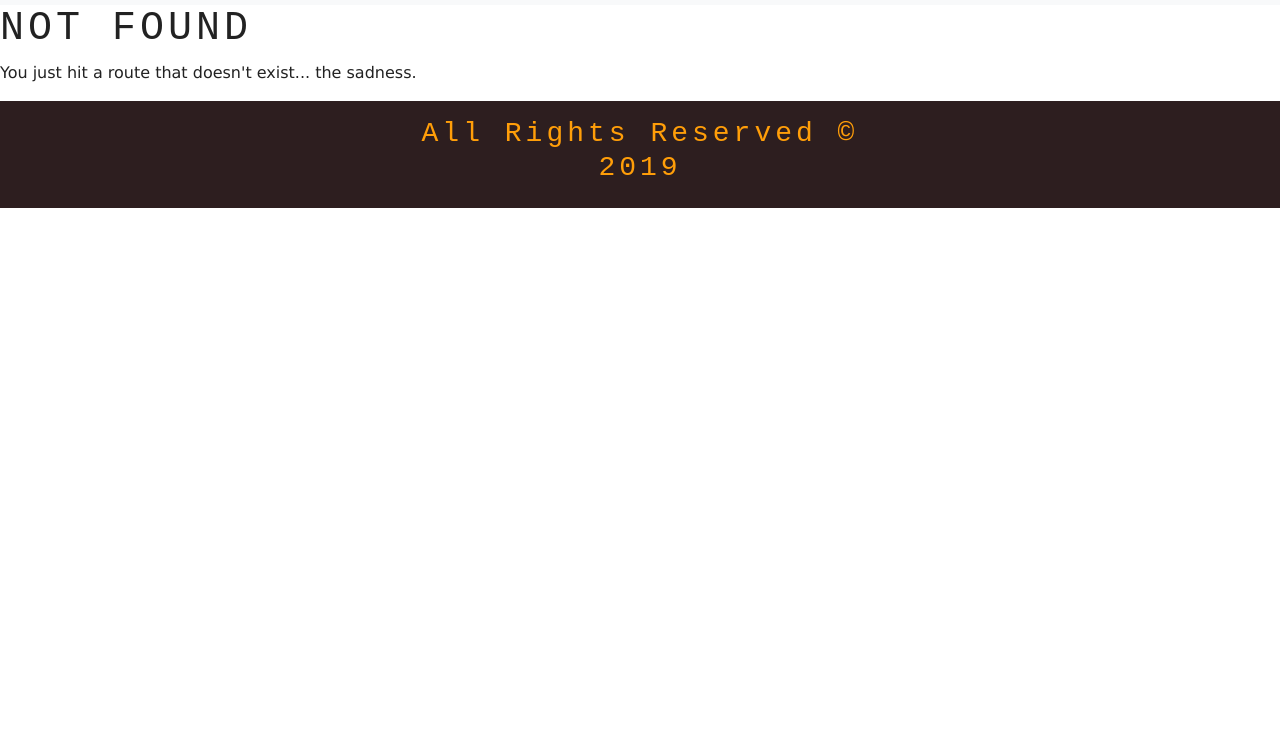
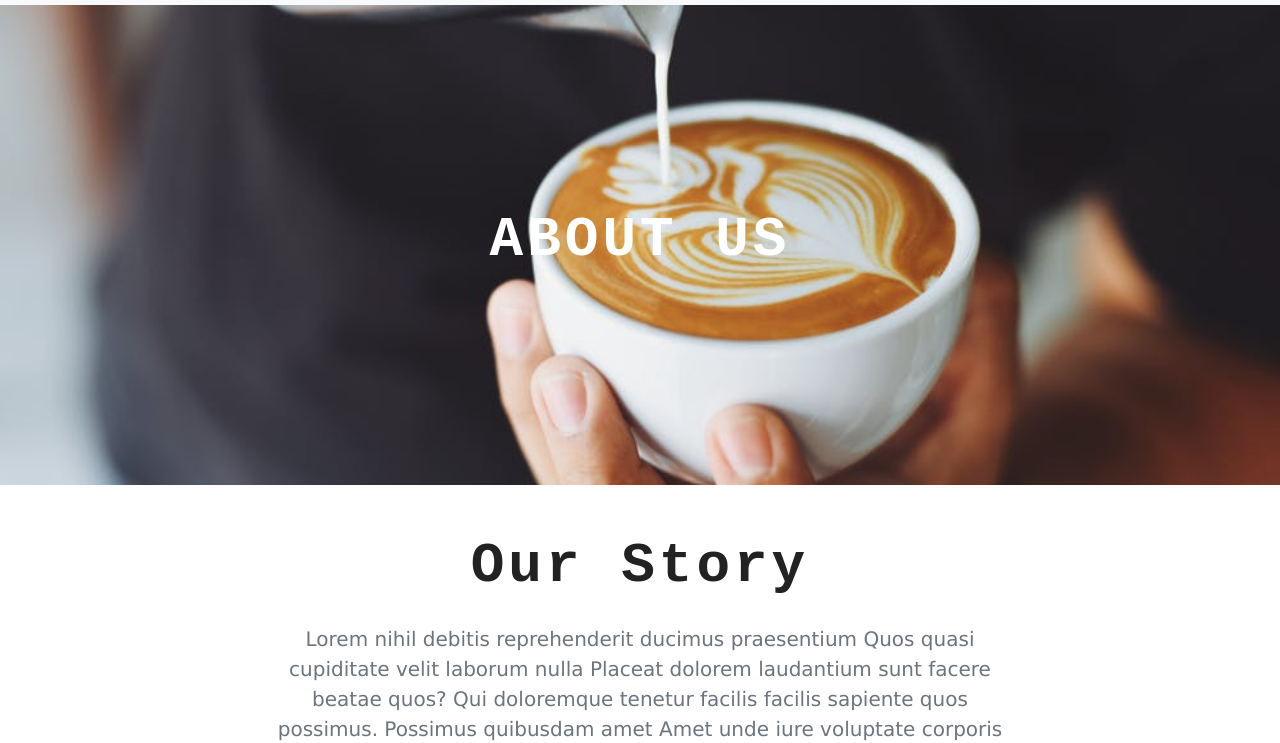
Before and after one commit to bangarangler/coffee-project, a Gatsby site: page /about in a window 1280 px wide. Before the commit this address had no page. Shown: the part 69-812 px from the top of the page. Built offline with nearby package versions, Linux system fonts and the light colour scheme; Gatsby itself is replaced by a stand-in of ours.

Commit message:
Created About Page Component
styled it slightly diff. very easy as components where mostly set up

```diff
--- a/src/components/layout.css
+++ b/src/components/layout.css
@@ -32,7 +32,8 @@ h6 {
   font-size: 2rem;
 }
 
-.default-background {
+.default-background,
+.about-background {
   min-height: 100vh;
   display: flex;
   align-items: center;
@@ -54,6 +55,9 @@ h6 {
 }
 
 .footer {
-	background: var(--mainBrown);
+  background: var(--mainBrown);
+}
 
+.about-background {
+  min-height: 60vh;
 }
--- /dev/null
+++ b/src/pages/about.js
@@ -0,0 +1,33 @@
+import React from "react"
+import { Link, graphql } from "gatsby"
+
+import Layout from "../components/layout"
+import SEO from "../components/seo"
+import BackgroundSection from "../components/Globals/BackgroundSection.js"
+import Info from "../components/Home/info.js"
+
+const AboutPage = ({ data }) => (
+  <Layout>
+    <SEO title="Home" keywords={[`gatsby`, `application`, `react`]} />
+    <BackgroundSection
+      img={data.img.childImageSharp.fluid}
+      title="about us"
+      styleClass="about-background"
+    />
+    <Info />
+  </Layout>
+)
+
+export const query = graphql`
+  {
+    img: file(relativePath: { eq: "about-background.jpeg" }) {
+      childImageSharp {
+        fluid {
+          ...GatsbyImageSharpFluid_tracedSVG
+        }
+      }
+    }
+  }
+`
+
+export default AboutPage
```
